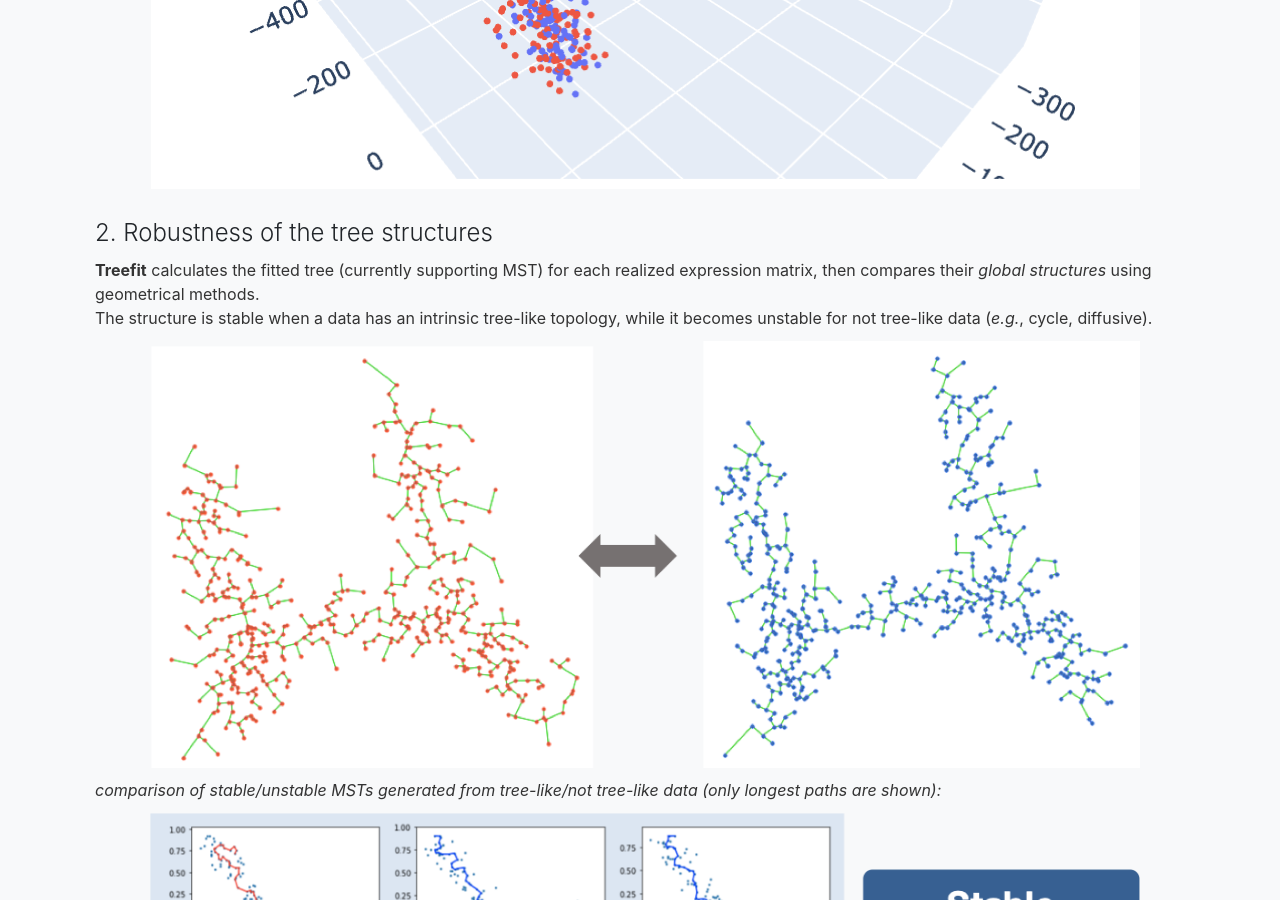
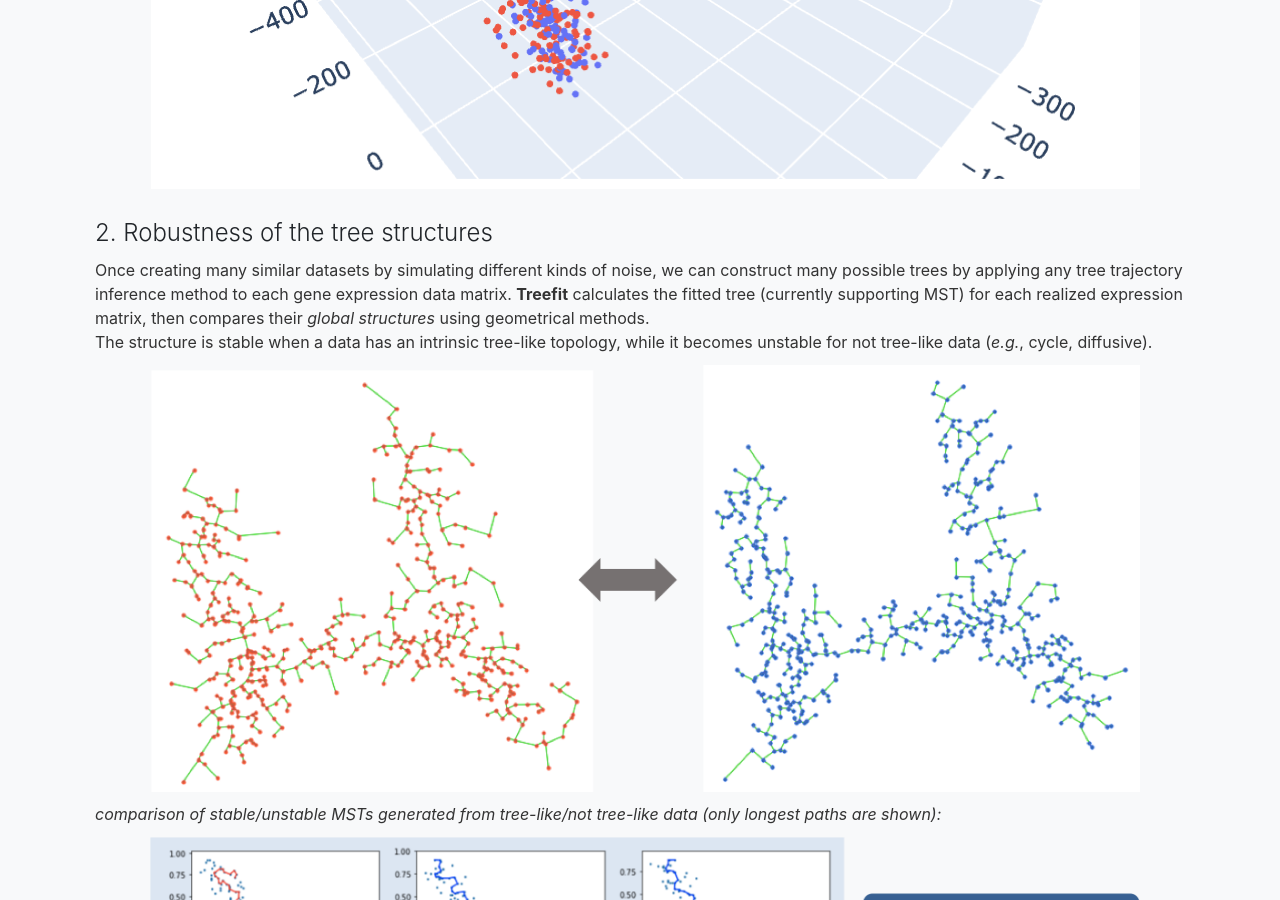
Before and after one commit to hayamizu-lab/hayamizu-lab.github.io, a Jekyll site: the page built from treefit/index.html, in a window 1280 px wide and 900 px high, scrolled down 1762 px. Built offline with Jekyll 4.4.1, drawn with Linux system fonts in a browser that asks for light colours.

Commit message:
Stub (Theory: Robustness part)

```diff
--- a/treefit/index.html
+++ b/treefit/index.html
@@ -70,7 +70,7 @@
     </div>
     <div class="step">
       <h3>2. Robustness of the tree structures</h3>
-      <p><b>Treefit</b> calculates the fitted tree (currently supporting MST) for each realized expression matrix, then compares their <i>global structures</i> using geometrical methods.</p>
+      <p>Once creating many similar datasets by simulating different kinds of noise, we can construct many possible trees by applying any tree trajectory inference method to each gene expression data matrix. <b>Treefit</b> calculates the fitted tree (currently supporting MST) for each realized expression matrix, then compares their <i>global structures</i> using geometrical methods.</p>
       <p>The structure is stable when a data has an intrinsic tree-like topology, while it becomes unstable for not tree-like data (<i>e.g.</i>, cycle, diffusive).</p>
       <p class="text-center"><img src="/assets/images/theory-msts.png"></p>
       <p><i>comparison of stable/unstable MSTs generated from tree-like/not tree-like data (only longest paths are shown):</i></p>
```
